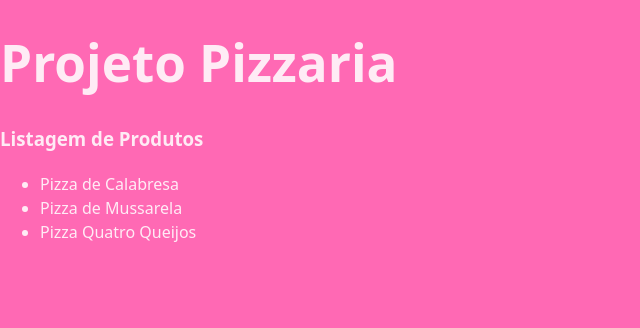
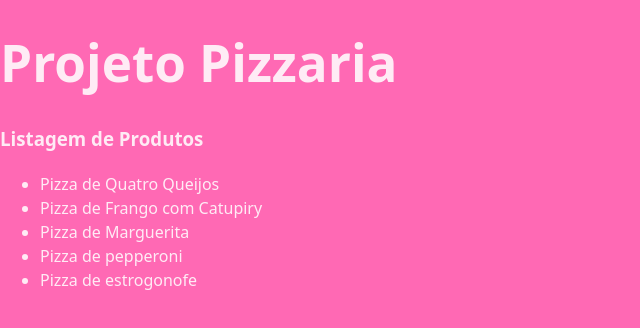
Before and after one commit to leandra122/pizzaria2c2025, a React (Vite) app: page / in a window 1280 px wide. Shown: the top 328 px of the page, without its empty margins (0-640 px from the left). Built offline with nearby package versions, Linux system fonts and the light colour scheme.

Commit message:
lista dinâmica

```diff
--- a/src/pages/produtos/index.jsx
+++ b/src/pages/produtos/index.jsx
@@ -1,13 +1,19 @@
 const Produtos = () => {
 
+   //Objeto da lista de pizzas
+   const pizzas = [
+    'Pizza de Quatro Queijos',
+    'Pizza de Frango com Catupiry',
+    'Pizza de Marguerita', 'Pizza de pepperoni', 'Pizza de estrogonofe'
+   ]
+   // Iteração da lista de pizzas - pizza a pizza (um a um)
+   const listaPizzas = pizzas.map(pizza=><li>{pizza}</li>)
 
-    return (
+   return (
         <div>
             <h3>Listagem de Produtos</h3>
             <ul>
-                <li>Pizza de Calabresa</li>
-                <li>Pizza de Mussarela</li>
-                <li>Pizza Quatro Queijos</li>
+              {listaPizzas}
             </ul>
         </div>
     )
```
